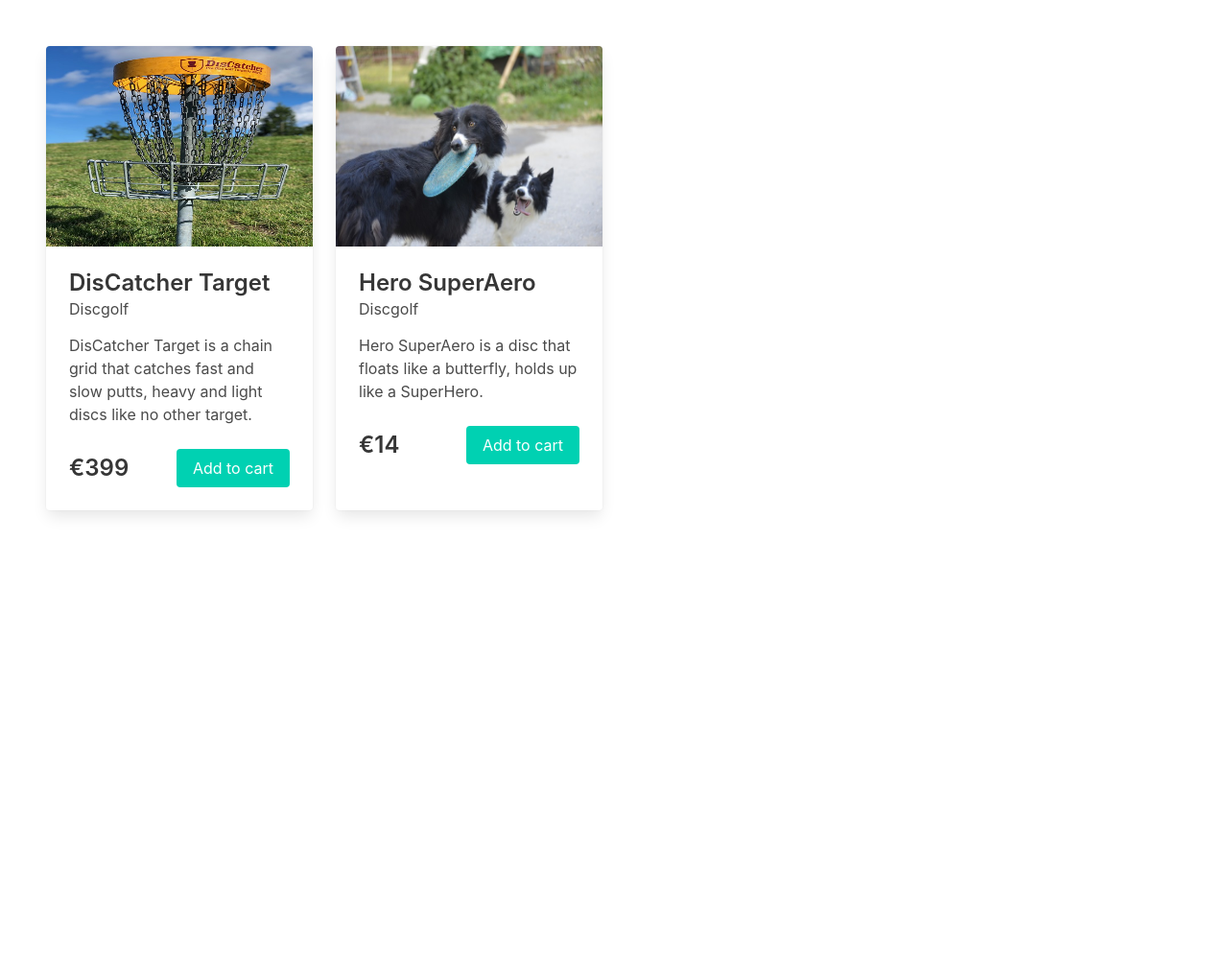
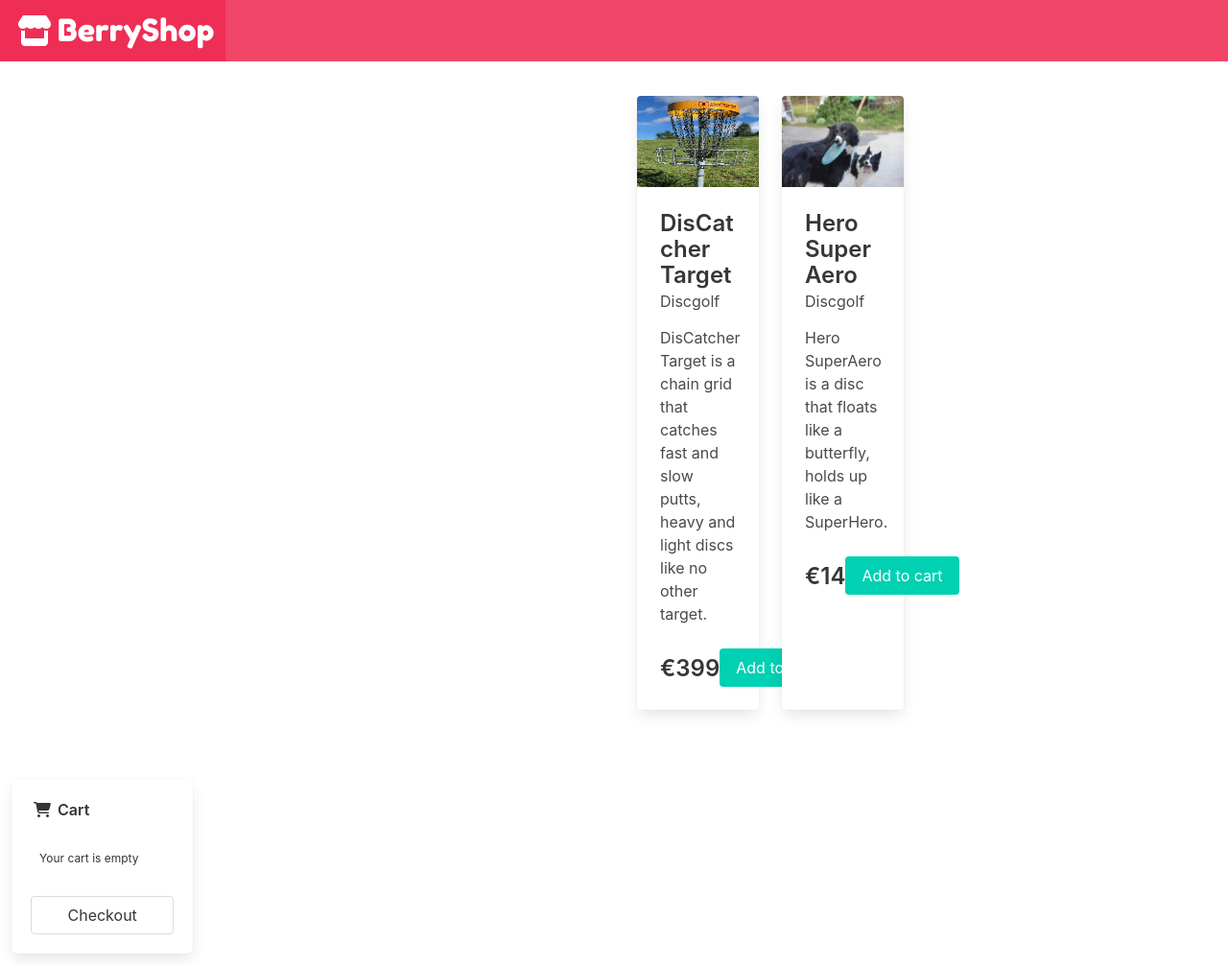
Before and after one commit to imagelali/design-patterns, a plain HTML site: page index.html in a window 1280 px wide. Shown: the whole page at 96% size. Before the commit the page ends 800 px from the top, so only its background shows below. Drawn offline with nearby package versions, Linux system fonts and the light colour scheme.

Commit message:
I modified the html

```diff
--- a/index.html
+++ b/index.html
@@ -3,11 +3,23 @@
 <head>
   <meta charset="UTF-8">
   <meta name="viewport" content="width=device-width, initial-scale=1.0">
-  <title>CodeBerry - Advanced JS - Patterns</title>
+  <title>BerryShop-Design-Patterns</title>
+  <link  href =" https://fonts.googleapis.com/css2?family=Fredoka+One&display=swap " rel =" stylesheet " >
   <link rel="stylesheet" href="https://cdn.jsdelivr.net/npm/bulma@0.9.1/css/bulma.min.css">
+  <script src="https://kit.fontawesome.com/61877af9d0.js"> crossorigin="anonymous" </script>
+  <link  rel =" stylesheet " href =" style.css " >
 </head>
 <body>
-  <div class="section">
+  <nav class="navbar is-danger" role="navigation" aria-label="main navigation">
+    <div class="navbar-brand">
+      <a class="navbar-item">
+        <span class="icon is-large"><i class="fas fa-store fa-2x"></i></span>
+        <span class="cb-logo">BerryShop</span>
+      </a>
+    </div>
+  </nav>
+  <div class="section columns">
+    <div class="column"></div>
     <div class="js-product-list tile is-ancestor">
       <div class="js-product tile is-3 is-parent">
         <div class="card tile is-child">
@@ -46,6 +58,21 @@
       </div>
     </div>
   </div>
+  <div class="column is-2">
+    <div class="box">
+      <h2 class="title is-6">
+        <span class="icon"><i class="fas fa-shopping-cart"></i></span>
+        Cart
+      </h2>
+      <table class="js-cart table is-size-7 is-fullwidth">
+        <tr>
+          <td>Your cart is empty</td>
+        </tr>
+      </table>
+      <button class="button is-fullwidth">Checkout</button>
+    </div>
+  </div>
+</div>
 
   <script src="module.js"></script>
 </body>
--- /dev/null
+++ b/style.css
@@ -0,0 +1,4 @@
+.cb-logo {
+    font-family: 'Fredoka One', cursive;
+    font-size: 2em;
+  }
```
